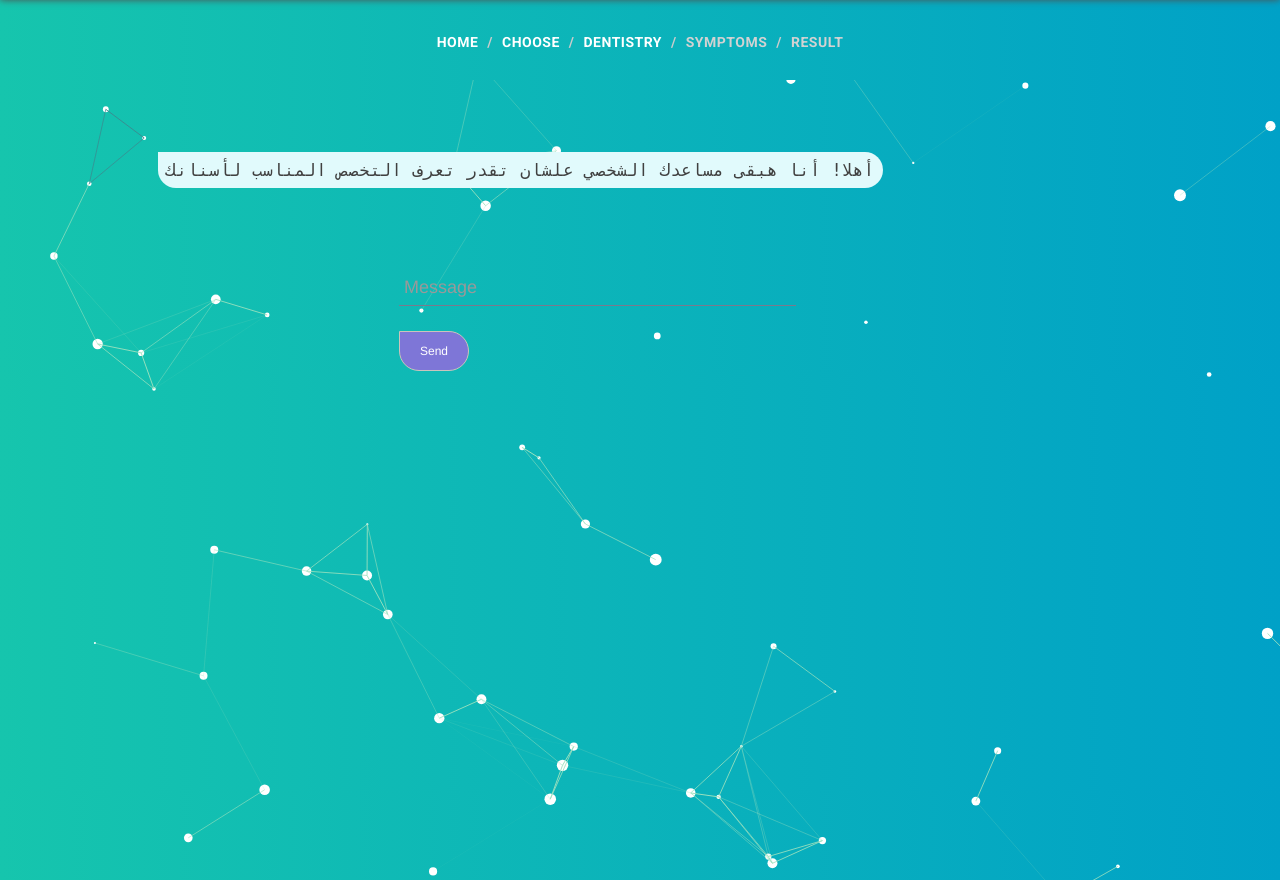
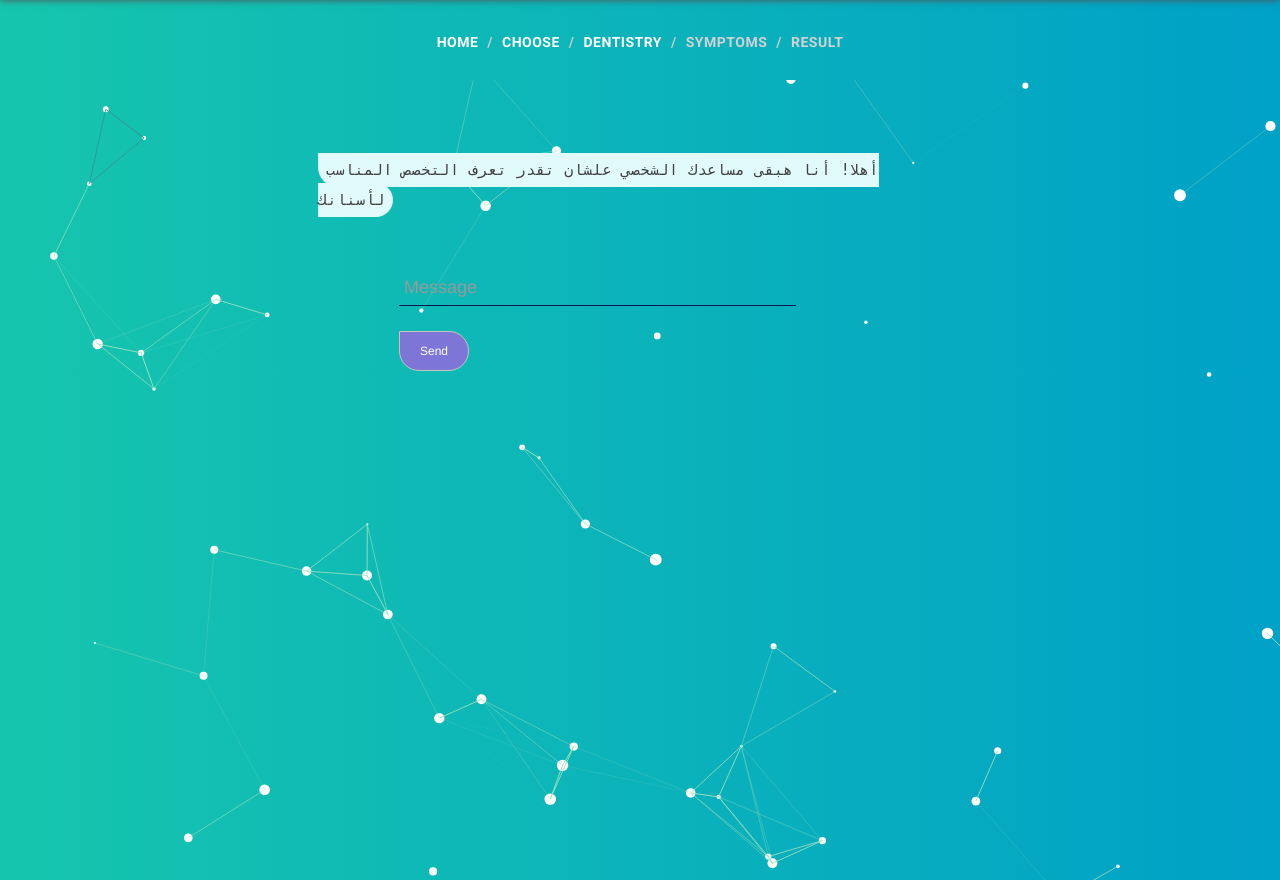
Before and after one commit to AyaIIbrahim/MDBOT2.0, a Flask app: page /chat in a window 1280 px wide. Shown: the part 50-930 px from the top of the page. Run offline with Flask 2, Linux system fonts and the light colour scheme; parts of the project's set-up code (start-up, migrations or seed data) failed here and were passed over; some libraries are stand-ins or nearby versions; some web fonts are replaced.

Commit message:
Update chatbot_style.css

```diff
--- a/static/css/chatbot_style.css
+++ b/static/css/chatbot_style.css
@@ -63,7 +63,7 @@ h3 {
     border:none;
     background-color: transparent;
     background-clip: padding-box;
-    border-bottom: 1px solid #7c798c;
+    border-bottom: 1px solid #091751;
     box-shadow: none;
     transition: border-color .15s ease-in-out,box-shadow .15s ease-in-out;
 }
@@ -101,7 +101,7 @@ button, input, optgroup, select, textarea {
 #chatbox {
     margin-left: auto;
     margin-right: auto;
-    width: 80%;
+    width: 55%;
     min-height: 70px;
     margin-top: 60px;
     padding: 10px 10px 15px;
@@ -132,10 +132,11 @@ button, input, optgroup, select, textarea {
 .userText {
     color: #404040;
     font-family: monospace;
-    font-size: 17px;
+    font-size: 15px;
     text-align: right !important;
     line-height: 30px;
     margin: 5px;
+    padding-bottom: 10px
 }
 
 .userText span {
@@ -147,10 +148,11 @@ button, input, optgroup, select, textarea {
 .botText {
     color: #404040;
     font-family: monospace;
-    font-size: 17px;
+    font-size: 15px;
     text-align: left;
     line-height: 30px;
     margin: 5px;
+    padding-bottom: 10px
 }
 
 .botText span {
```
